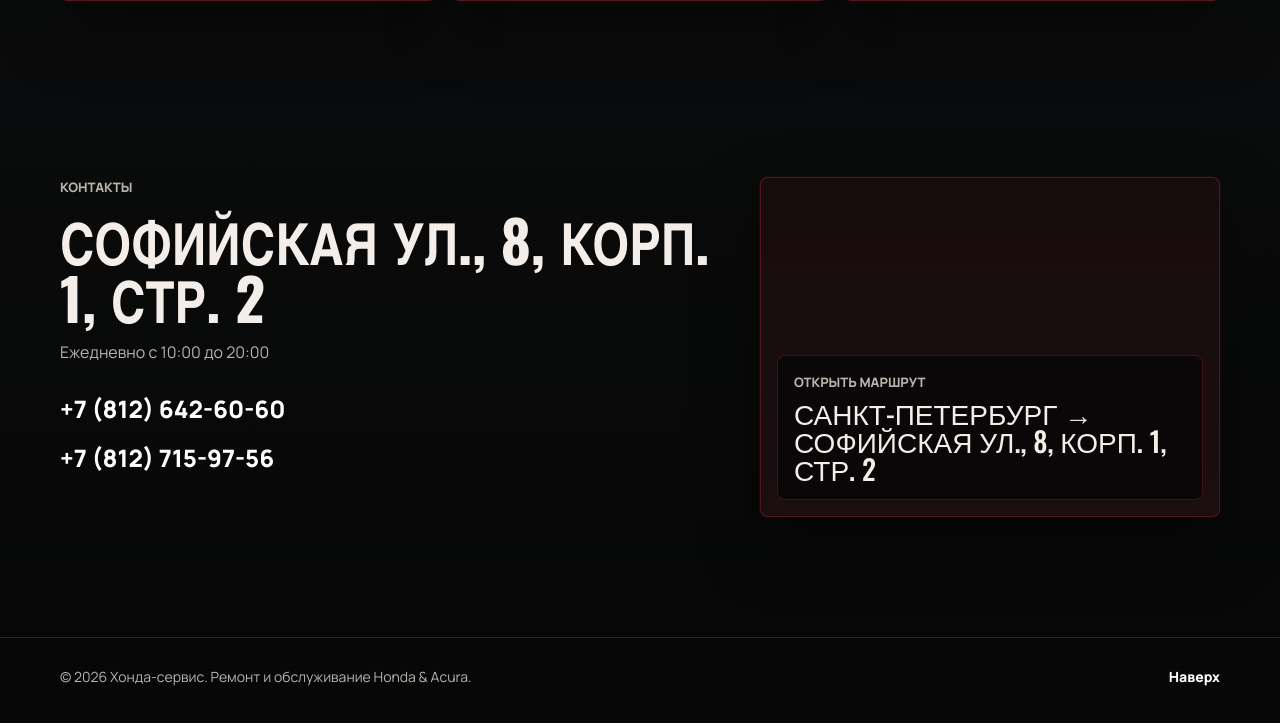
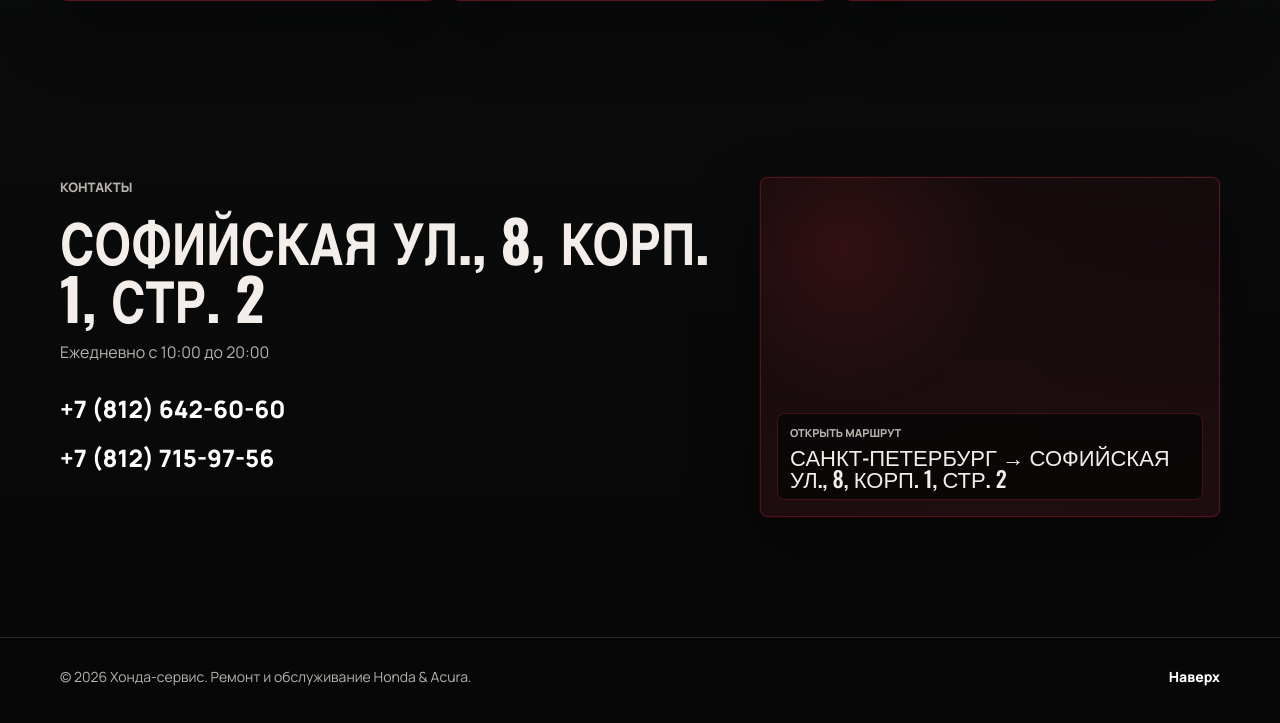
Before and after one commit to Petrbrok/hondaservice, a PHP site: page / in a window 1280 px wide. Shown: the part 3688-4411 px from the top of the page. Run offline with PHP 8.4, Linux system fonts and the light colour scheme; data that the repository does not hold is empty.

Commit message:
Refine map overlay styling

```diff
--- a/index.html
+++ b/index.html
@@ -8,7 +8,7 @@
     <link rel="preconnect" href="https://fonts.googleapis.com">
     <link rel="preconnect" href="https://fonts.gstatic.com" crossorigin>
     <link href="https://fonts.googleapis.com/css2?family=Manrope:wght@400;500;700;800&family=Oswald:wght@500;600;700&display=swap" rel="stylesheet">
-    <link rel="stylesheet" href="styles.css?v=11">
+    <link rel="stylesheet" href="styles.css?v=12">
   </head>
   <body>
     <header class="site-header" data-header>
--- a/index.php
+++ b/index.php
@@ -19,7 +19,7 @@ $heroImage = $state['hero_image'];
     <link rel="preconnect" href="https://fonts.googleapis.com">
     <link rel="preconnect" href="https://fonts.gstatic.com" crossorigin>
     <link href="https://fonts.googleapis.com/css2?family=Manrope:wght@400;500;700;800&family=Oswald:wght@500;600;700&display=swap" rel="stylesheet">
-    <link rel="stylesheet" href="styles.css?v=14">
+    <link rel="stylesheet" href="styles.css?v=15">
   </head>
   <body>
     <header class="site-header" data-header>
--- a/styles.css
+++ b/styles.css
@@ -875,7 +875,10 @@ textarea:focus {
   inset: 0;
   z-index: 1;
   pointer-events: none;
-  background: linear-gradient(180deg, rgba(7, 7, 7, .02), rgba(91, 13, 24, .16));
+  background:
+    radial-gradient(circle at 18% 20%, rgba(195, 38, 53, .16), transparent 34%),
+    linear-gradient(180deg, rgba(7, 7, 7, .14), rgba(91, 13, 24, .22)),
+    linear-gradient(90deg, rgba(7, 7, 7, .18), transparent 48%, rgba(7, 7, 7, .12));
   mix-blend-mode: normal;
 }
 
@@ -886,8 +889,8 @@ textarea:focus {
   bottom: 16px;
   z-index: 2;
   display: grid;
-  gap: 6px;
-  padding: 16px;
+  gap: 3px;
+  padding: 10px 12px;
   border: 1px solid rgba(143, 23, 39, .46);
   border-radius: 8px;
   background: rgba(7, 7, 7, .82);
@@ -896,14 +899,14 @@ textarea:focus {
 
 .map-overlay span {
   color: var(--muted);
-  font-size: 13px;
+  font-size: 11px;
   font-weight: 800;
   text-transform: uppercase;
 }
 
 .map-overlay a {
   font-family: "Oswald", sans-serif;
-  font-size: 28px;
+  font-size: 22px;
   line-height: 1;
   text-transform: uppercase;
   overflow-wrap: anywhere;
```
